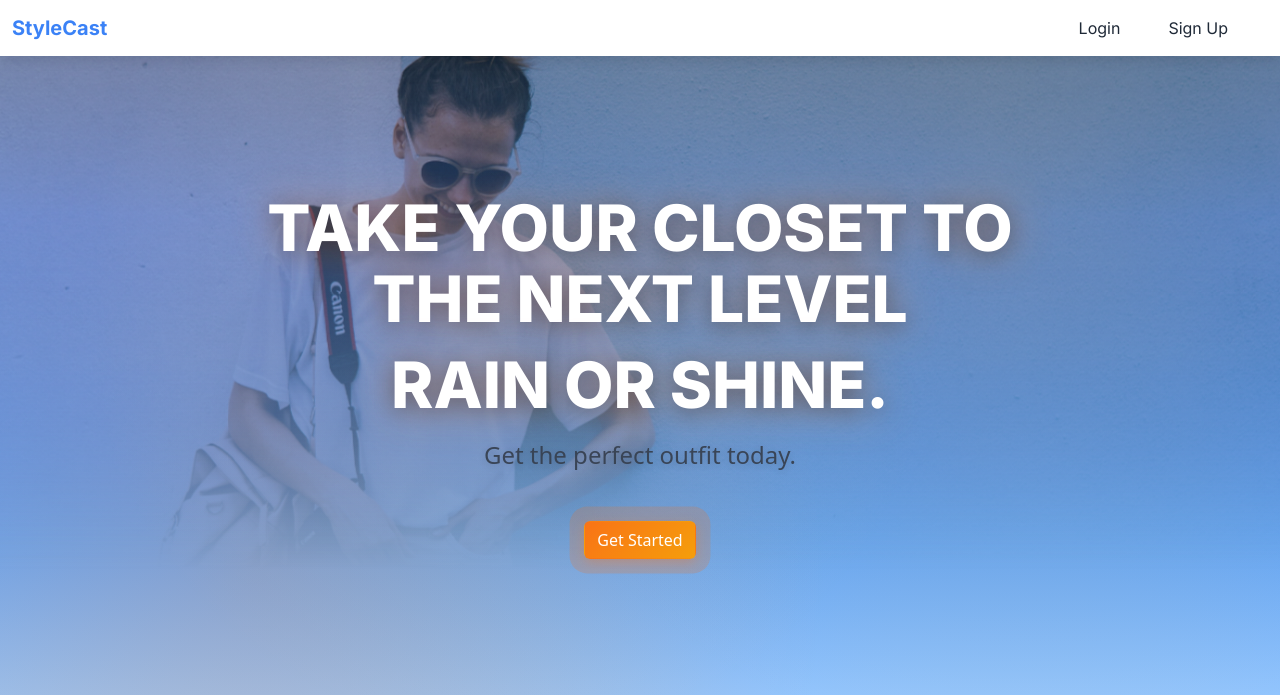
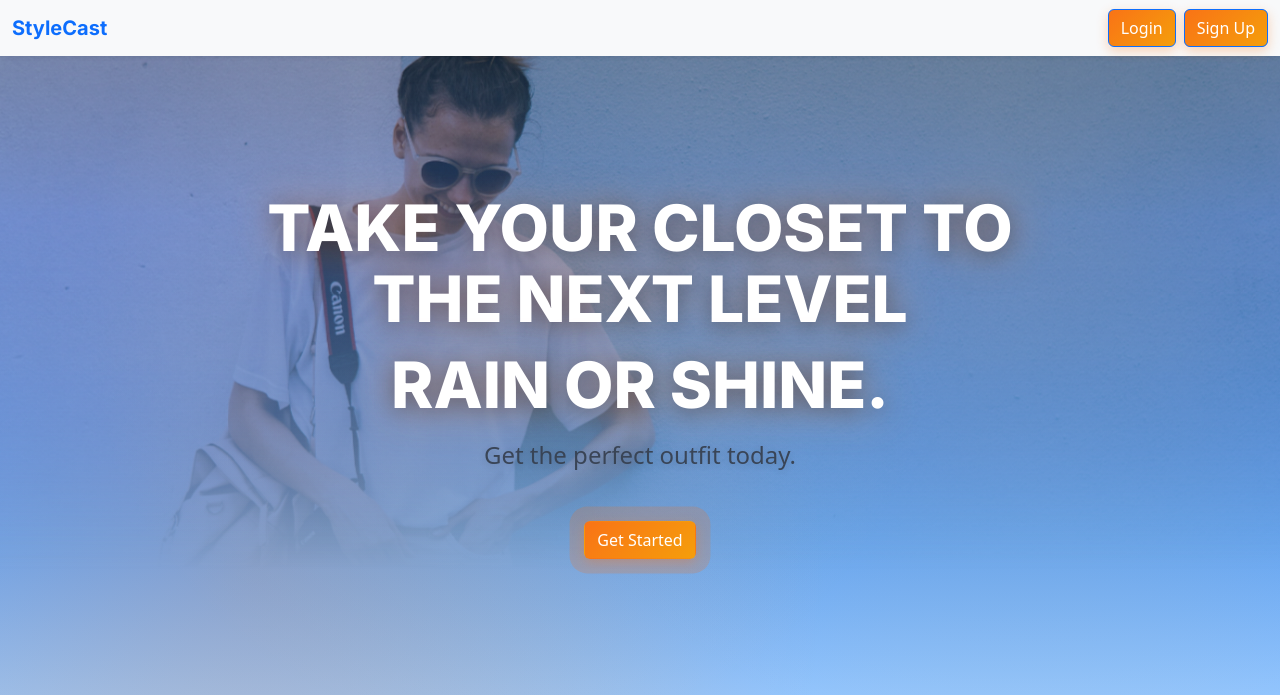
Before and after one commit to mayokunl/Weather-Based-Outfit-Planner, a Flask app: page / in a window 1280 px wide. Shown: the top 695 px of the page. Run offline with Flask 3, Linux system fonts and the light colour scheme.

Commit message:
Added buttons to the Nav bar and Cleaned up the UI

```diff
--- a/app/templates/nav.html
+++ b/app/templates/nav.html
@@ -1,22 +1,22 @@
-<nav class="navbar sticky-top navbar-expand-lg">
+<nav class="navbar sticky-top navbar-expand-lg bg-light shadow-sm">
   <div class="container-fluid">
-    <a href="{{ url_for('main.home') }}" class="navbar-brand">StyleCast</a>
+    <a href="{{ url_for('main.home') }}" class="navbar-brand fw-bold text-primary">StyleCast</a>
     <button class="navbar-toggler" type="button" data-bs-toggle="collapse" data-bs-target="#navbarNavAltMarkup"
         aria-controls="navbarNavAltMarkup" aria-expanded="false" aria-label="Toggle navigation">
         <span class="navbar-toggler-icon"></span>
     </button>
     <div class="collapse navbar-collapse" id="navbarNavAltMarkup">
-        <div class="navbar-nav ms-auto d-flex">
-            {% if not current_user.is_authenticated %}
-            <a class="nav-link" href="{{ url_for('auth.login') }}">Login</a>
-            <a class="nav-link" href="{{ url_for('auth.register') }}">Sign Up</a>
-            {% else %}
-            <a class="nav-link" href="{{ url_for('main.destination') }}">Plan</a>
-            <a class="nav-link" href="{{ url_for('closet.view_closet') }}">Closet</a>
-            <a class="nav-link" href="{{ url_for('main.profile') }}">Profile</a>
-            <a class="nav-link" href="{{ url_for('auth.logout') }}">Logout</a>
-            {% endif %}
-        </div>
+      <div class="navbar-nav ms-auto d-flex align-items-center gap-2">
+        {% if not current_user.is_authenticated %}
+          <a class="btn btn-outline-primary" href="{{ url_for('auth.login') }}">Login</a>
+          <a class="btn btn-primary" href="{{ url_for('auth.register') }}">Sign Up</a>
+        {% else %}
+          <a class="btn btn-primary" href="{{ url_for('main.destination') }}">Plan</a>
+          <a class="btn btn-outline-secondary" href="{{ url_for('closet.view_closet') }}">Closet</a>
+          <a class="btn btn-outline-secondary" href="{{ url_for('main.profile') }}">Profile</a>
+          <a class="btn btn-danger" href="{{ url_for('auth.logout') }}">Logout</a>
+        {% endif %}
+      </div>
     </div>
   </div>
 </nav>
--- a/app/templates/recommendations.html
+++ b/app/templates/recommendations.html
@@ -7,7 +7,8 @@
 
 {% block content %}
 <div class="recommendations-container">
-  <h1>Your Personalized Outfit Recommendations</h1>
+  <h1 class="heading-1" style="text-align: center; color: #141517;">Your Personalized Outfit Recommendations</h1>
+
 
   <!-- Trip Summary -->
   {% if data %}
```
